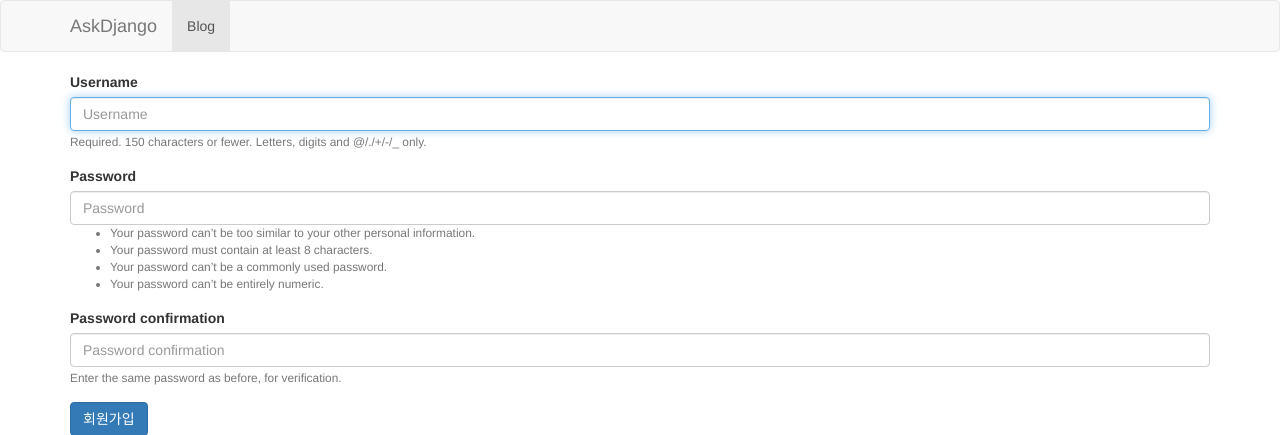
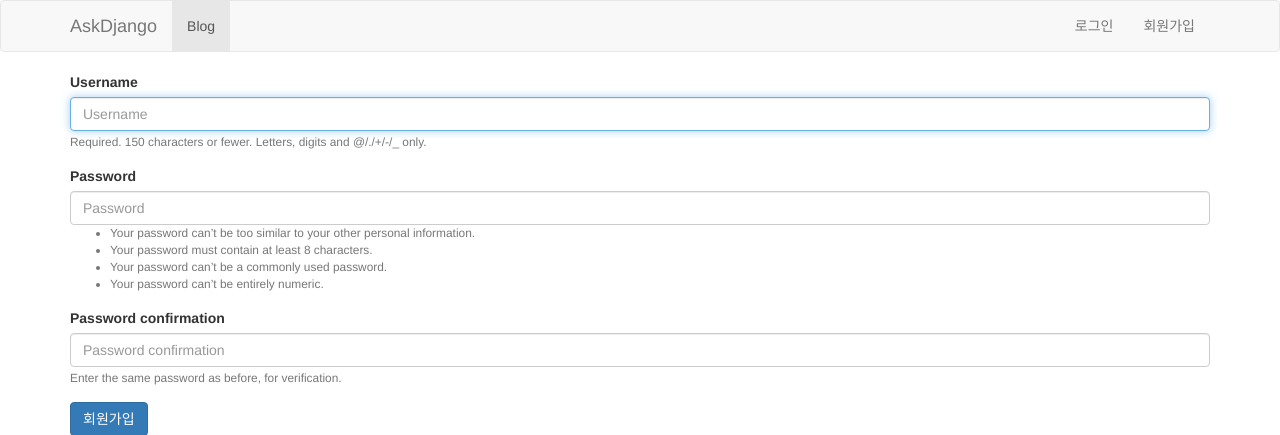
Before and after one commit to yeon0206/AskDjango-frontendVOD, a Django app: page /accounts/signup/ in a window 1280 px wide. Shown: the top 435 px of the page. Run offline with Django 3.2, Linux system fonts and the light colour scheme; some libraries are stand-ins or nearby versions.

Commit message:
상단 navbar에 인증관련 링크 추가

```diff
--- a/askdjango/templates/layout.html
+++ b/askdjango/templates/layout.html
@@ -23,6 +23,15 @@
             <div id="navbar" class="collapse navbar-collapse">
                 <ul class="nav navbar-nav">
                     <li class="active"><a href= {% url "blog:index" %} >Blog</a></li>
+                </ul>
+                <ul class="nav navbar-nav navbar-right">
+                    {% if not user.is_authenticated %}
+                        <li><a href="{% url "login" %}">로그인</a></li>
+                        <li><a href="{% url "signup" %}">회원가입</a></li>
+                    {% else %}
+                        <li><a href="{% url "profile" %}">프로필</a></li>
+                        <li><a href="" class="">로그아웃</a></li>
+                    {% endif %}
                 </ul>
             </div><!--/.nav-collapse -->
         </div>
```
